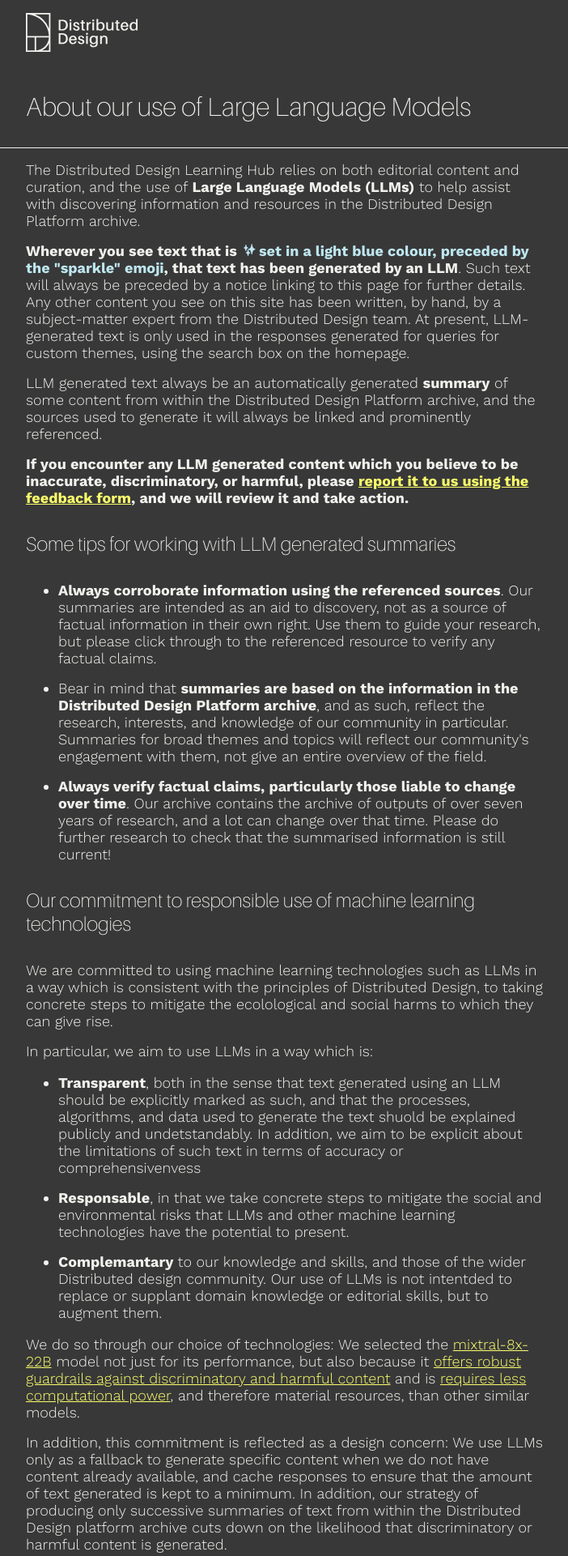
After one commit to fablabbcn/distributed-design-learning-hub, a Python web app: template ddlh/templates/pages/about_llms.j2 in a window 1280 px wide. The commit adds this page. Shown: the top 1921 px of the page at 81% size, without its empty margins (0-702 px from the left). Run offline with Jinja, Linux system fonts and the light colour scheme; the template is opened without the code that fills it, so the values that code supplies are empty; some libraries are stand-ins or nearby versions; some web fonts are replaced.

Commit message:
Add about llms page

```diff
--- a/ddlh/static/styles.css
+++ b/ddlh/static/styles.css
@@ -303,6 +303,18 @@
   margin-bottom: var(--spacer-unit);
   &:last-child {
     margin-bottom: 0;
+  }
+}
+
+.static-page-content {
+  padding-top: var(--spacer-unit);
+  padding-bottom: calc(2 * var(--spacer-unit));
+  & li {
+    margin-bottom: var(--spacer-unit);
+  }
+  & h2 {
+    margin-top: calc(2 * var(--spacer-unit));
+    margin-bottom: calc(2 * var(--spacer-unit));
   }
 }
 
@@ -1083,6 +1095,10 @@
     }
   }
 
+  .static-page-content {
+    width: 50%;
+  }
+
   .index-hero {
     flex-direction: row;
     justify-content: space-between;
--- /dev/null
+++ b/ddlh/templates/pages/about_llms.j2
@@ -0,0 +1,81 @@
+{% extends "layouts/main.j2" %}
+{% block main %}
+    <div class="theme-tag-document-header container">
+        <h1>About our use of Large Language Models</h1>
+    </div>
+    <div class="static-page-content container">
+        <p>
+            The Distributed Design Learning Hub relies on both editorial content and curation, and the use of <strong>Large Language Models (LLMs)</strong> to help assist with discovering information and resources in the Distributed Design Platform archive.
+        </p>
+        <p>
+            <strong>Wherever you see text that is<span class="robot-text"><span class="emoji">✨</span> set in a light blue colour, preceded by the "sparkle" emoji</span>, that text has been generated by an LLM</strong>. Such text will always be preceded by a notice linking to this page for further details. Any other content you see on this site has been written, by hand, by a subject-matter expert from the Distributed Design team. At present, LLM-generated text is only used in the responses generated for queries for custom themes, using the search box on the homepage.
+        </p>
+        <p>
+            LLM generated text always be an automatically generated <strong>summary</strong> of some content from within the Distributed Design Platform archive, and the sources used to generate it will always be linked and prominently referenced.
+        </p>
+        <p>
+            <strong>If you encounter any LLM generated content which you believe to be inaccurate, discriminatory, or harmful, please <a href="https://airtable.com/appE3FwwATH2Ul3RR/pagMZlVZfvVtZclhU/form"
+    target="_blank">report it to us using the feedback form</a>, and we will review it and take action.</strong>
+        </p>
+        <h2>Some tips for working with LLM generated summaries</h2>
+        <ul>
+            <li>
+                <strong>Always corroborate information using the referenced sources</strong>. Our summaries are intended as an aid to discovery, not as a source of factual information in their own right. Use them to guide your research, but please click through to the referenced resource to verify any factual claims.
+            </li>
+            <li>
+                Bear in mind that <strong>summaries are based on the information in the Distributed Design Platform archive</strong>, and as such, reflect the research, interests, and knowledge of our community in particular. Summaries for broad themes and topics will reflect our community's engagement with them, not give an entire overview of the field.
+            </li>
+            <li>
+                <strong>Always verify factual claims, particularly those liable to change over time</strong>. Our archive contains the archive of outputs of over seven years of research, and a lot can change over that time. Please do further research to check that the summarised information is still current!
+            </li>
+        </ul>
+        <h2>Our commitment to responsible use of machine learning technologies</h2>
+        <p>
+            We are committed to using machine learning technologies such as LLMs in a way which is consistent with the principles of Distributed Design, to taking concrete steps to mitigate the ecolological and social harms to which they can give rise.
+        </p>
+        <p>In particular, we aim to use LLMs in a way which is:</p>
+        <ul>
+            <li>
+                <strong>Transparent</strong>, both in the sense that text generated using an LLM should be explicitly marked as such, and that the processes, algorithms, and data used to generate the text shuold be explained publicly and undetstandably. In addition, we aim to be explicit about the limitations of such text in terms of accuracy or comprehensivenvess
+            </li>
+            <li>
+                <strong>Responsable</strong>, in that we take concrete steps to mitigate the social and environmental risks that LLMs and other machine learning technologies have the potential to present.
+            </li>
+            <li>
+                <strong>Complemantary</strong> to our knowledge and skills, and those of the wider Distributed design community. Our use of LLMs is not intentded to replace or supplant domain knowledge or editorial skills, but to augment them.
+            </li>
+        </ul>
+        <p>
+            We do so through our choice of technologies: We selected the  <a href="https://mistral.ai/news/mixtral-8x22b/" target="_blank">mixtral-8x-22B</a> model not just for its performance, but also because it <a href="https://docs.mistral.ai/capabilities/guardrailing/"
+    target="_blank">offers robust guardrails against discriminatory and harmful content</a> and is <a href="https://mistral.ai/news/mixtral-8x22b/" target="_blank">requires less computational power</a>, and therefore material resources, than other similar models.
+        </p>
+        <p>
+            In addition, this commitment is reflected as a design concern: We use LLMs only as a fallback to generate specific content when we do not have content already available, and cache responses to ensure that the amount of text generated is kept to a minimum. In addition, our strategy of producing only successive summaries of text from within the Distributed Design platform archive cuts down on the likelihood that discriminatory or harmful content is generated.
+        </p>
+        <p>
+            Finally, we have tested and audited the system for bias and harm pre-launch, and review all generated content on an ongoing basisfor accuracy and fairness. We hope that as well as providing a useful service, the Distributed Design Learning Hub might also serve as an example of best-practice for incorporating machine learning technologies in projects in a way that reflects and respects the values of the Distributed Design community.
+        </p>
+        <h2>How we use LLMs to generate summaries</h2>
+        <p>
+            The Learning Hub search interface operates, broadly, as a <a href="https://en.wikipedia.org/wiki/Retrieval-augmented_generation"
+    target="_blank">Retrieval-Augmented Generation (RAG)</a> system.
+        </p>
+        <p>
+            Our editorial team have written, by hand, a summary for each document in the Learning Hub archive, and categorised them by hand into thematic areas, and more general tags. This editorial content, plus the text of the document itself, is used to create <strong>embeddings</strong> - mathematical representations of portions of the document which can be compared to each other (and to text queries) in a way that allows us to query the resulting database by semantic similarity.
+        </p>
+        <p>
+            When you search for a custom theme, using the search form on the homepage, your query is also converted into an embedding, from which we retrieve the most similar document fragments to your query (each of them scored by how similar it is). We then collate these by the documents that they were taken from, and sort them so that the most similar document appears first - these are the search results you see alongside the summary on the results page.
+        </p>
+        <p>
+            For theses documents we then provide the text of the retrieved fragments to a language model, along with a prompt to summarise how topic of your query is addressed in the document. Any documents with no relevant information are summarised, and we continue down the list until we have a maxium of three summaries. These are then presented back to you, along with links to the source.
+        </p>
+        <p>
+            Finally, we provide the text of all the fragments of the summarised documents to the language model, along with a prompt to summarise the topic in general, using the information provided. This is added as the first sentence to the summary.
+        </p>
+        <p>
+            For those who want more technical details: our embeddings are created with the <a href="https://docs.mistral.ai/getting-started/models/"
+    target="_blank">mistral-embed</a> model, stored in an <a href="https://www.elastic.co/" target="_blank">elasticsearch</a> database, and similarity is measured by cosine distance between the query and the fragment. We use the <a href="https://mistral.ai/news/mixtral-8x22b/" target=""_blank">mixtral-8x-22B</a> large language model to generate summaries, and <a href="https://docs.llamaindex.ai/en/stable/" target="_blank">llama_index</a> as plumbing for the whole system. The entire application is open source, and <a href="https://github.com/timcowlishaw/ddhub-prototype"
+    target="_blank">available on Github</a>.
+        </p>
+    </div>
+{% endblock main %}
--- a/ddlh/templates/partials/search_summary.j2
+++ b/ddlh/templates/partials/search_summary.j2
@@ -1,5 +1,5 @@
 <p class="summary-commentary">
-    (This is an automatically generated summary of information in the Learning Hub about "{{ query }}", intended to help you find the most useful references. Please remember to check the sources! <a>Learn more</a> about how and why we generate these summaries.)
+    (This is an automatically generated summary of information in the Learning Hub about "{{ query }}", intended to help you find the most useful references. Please remember to check the sources! <a href={{ url_for("about_llms") }} target="_blank">Learn more</a> about how and why we generate these summaries.)
 </p>
 <p>
     <span class="robot-text">
```
Also changed, not shown: ddlh/routes.py (+14 -0 lines).
